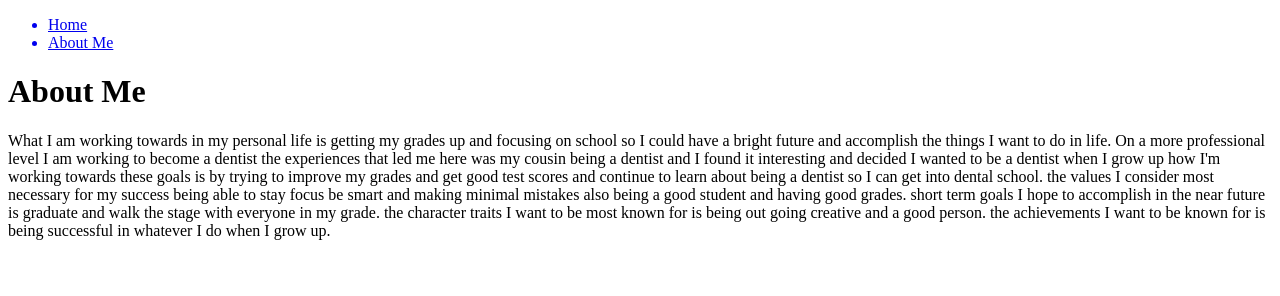
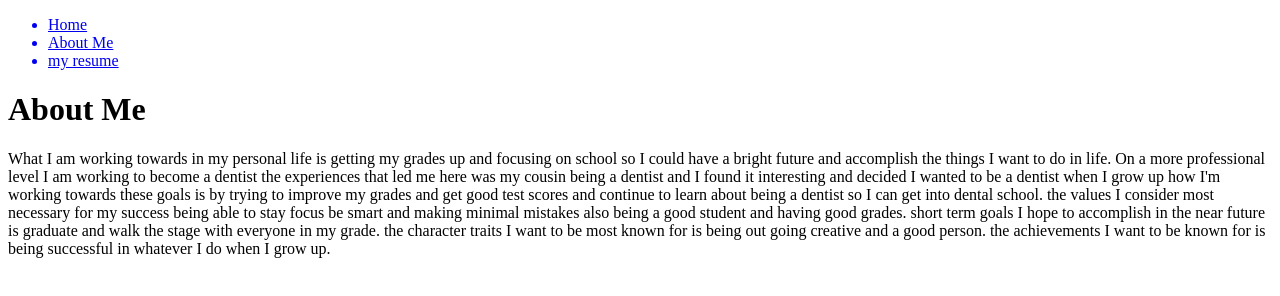
Before and after one commit to CCPS376135/CCPS376135.github.io, a plain HTML site: page aboutme.html in a window 1280 px wide. Drawn offline with Linux system fonts and the light colour scheme.

Commit message:
Update aboutme.html

```diff
--- a/aboutme.html
+++ b/aboutme.html
@@ -8,6 +8,7 @@
          <ul>
            <a href="./index.html"><li>Home</li></a>
            <a href=".aboutme.html"><li>About Me</li></a>
+           <a href="./onlineresume.docx" target="_blank"><li>my resume</li></a>
            </ul>
           </nav>
        </header>
```
